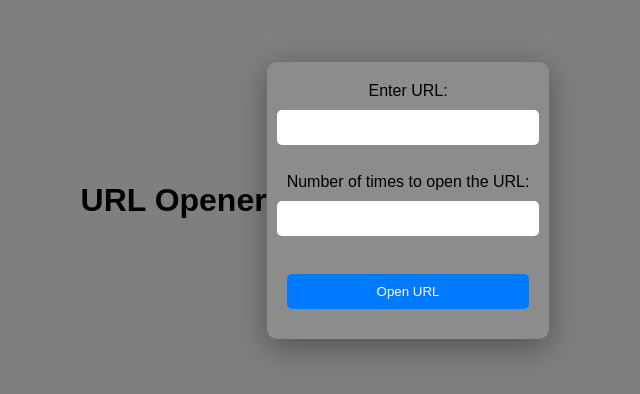
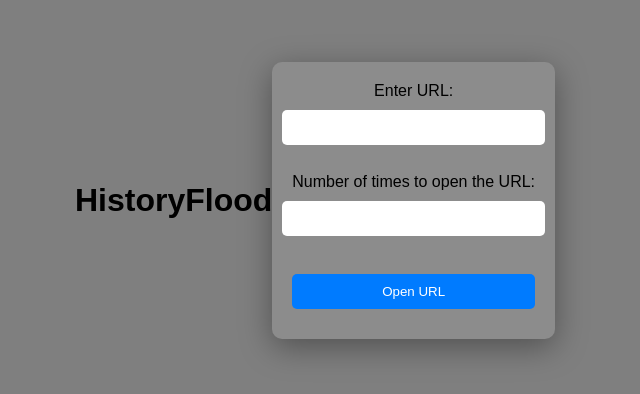
Before and after one commit to HenryTheAddict/HistoryFlood, a plain HTML site: page index.html in a window 1280 px wide. Shown: the part 200-594 px from the top of the page, without its empty margins (325-965 px from the left). Drawn offline with Linux system fonts and the light colour scheme.

Commit message:
Update index.html

```diff
--- a/index.html
+++ b/index.html
@@ -3,7 +3,7 @@
 <head>
     <meta charset="UTF-8">
     <meta name="viewport" content="width=device-width, initial-scale=1.0">
-    <title>URL Opener</title>
+    <title>HistoryFlood</title>
     <style>
         body {
             display: flex;
@@ -82,7 +82,7 @@
     </style>
 </head>
 <body>
-    <h1>URL Opener</h1>
+    <h1>HistoryFlood</h1>
     <form id="urlForm">
         <label for="url">Enter URL:</label>
         <input type="text" id="url" name="url" required>
```
